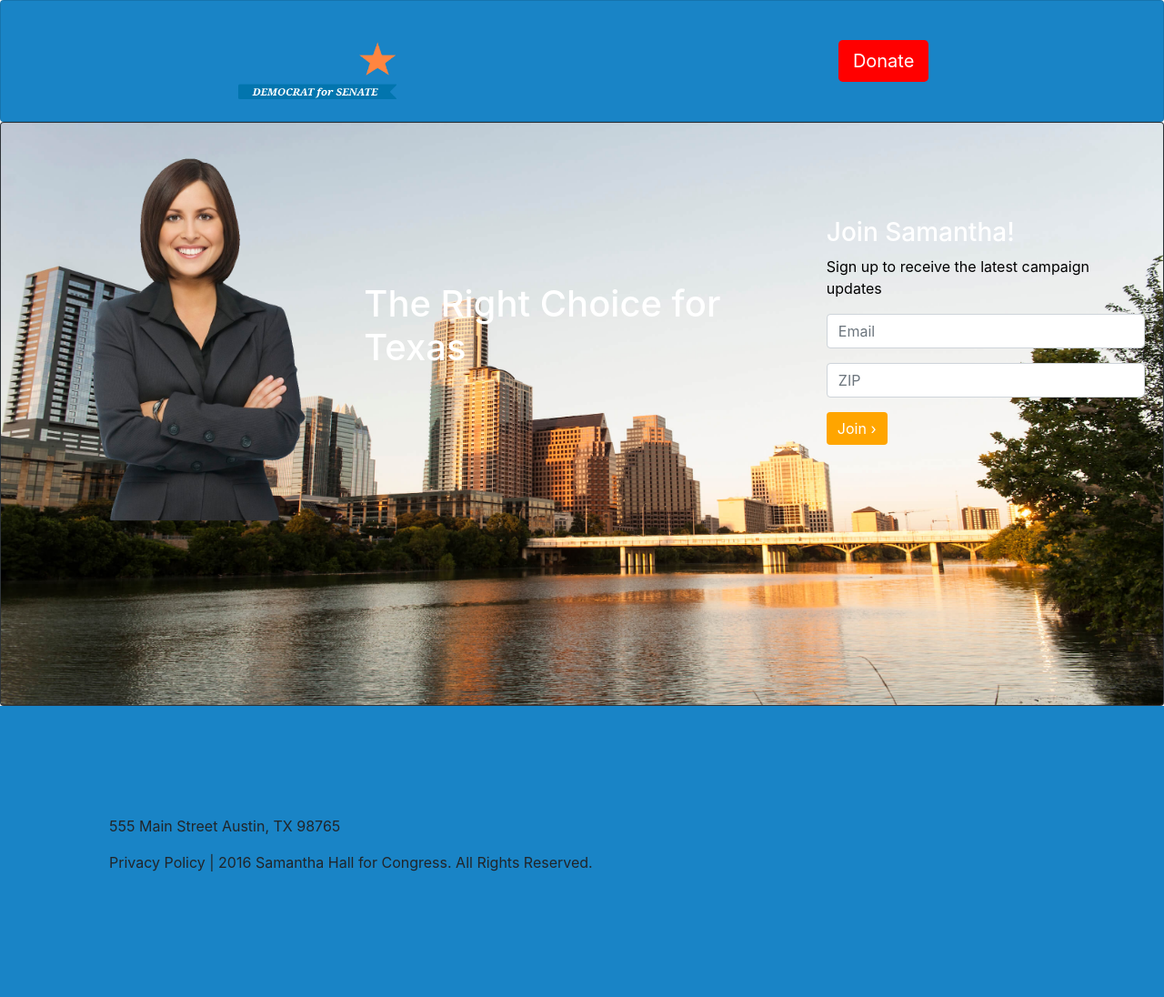
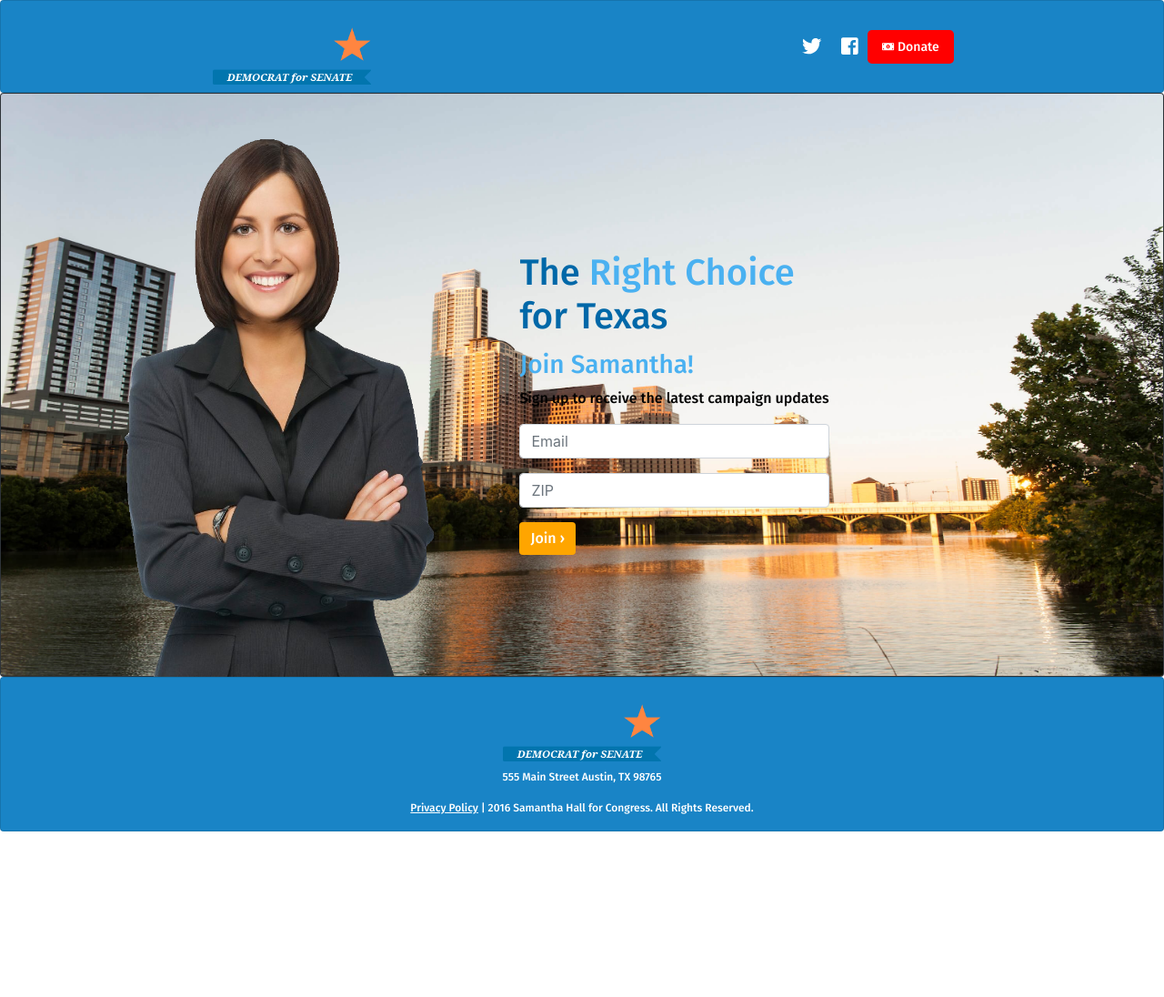
Before and after one commit to greatcambino/bp-partII, a plain HTML site: page index.html in a window 1280 px wide. Shown: the whole page at 91% size. After the commit the page ends 914 px from the top, so only its background shows below. Drawn offline with nearby package versions, Linux system fonts and the light colour scheme.

Commit message:
footer working

```diff
--- a/index.html
+++ b/index.html
@@ -5,79 +5,68 @@
     <meta charset="UTF-8">
     <meta name="viewport" content="width=device-width, initial-scale=1.0">
     <meta http-equiv="X-UA-Compatible" content="ie=edge">
+    <link rel="stylesheet" href="style.css">
+    <link href="https://fonts.googleapis.com/css?family=Fira+Sans:500" rel="stylesheet">
+    <!-- imported bootstrap -->
     <link rel="stylesheet" href="https://maxcdn.bootstrapcdn.com/bootstrap/4.0.0/css/bootstrap.min.css" integrity="sha384-Gn5384xqQ1aoWXA+058RXPxPg6fy4IWvTNh0E263XmFcJlSAwiGgFAW/dAiS6JXm"
         crossorigin="anonymous">
-    <link rel="stylesheet" href="style.css">
-    <title>Document</title>
+    <!-- imported font-awesome -->
+    <script defer src="https://use.fontawesome.com/releases/v5.0.7/js/all.js"></script>
+    <title>Samantha Hall for Senate</title>
 </head>
 
 <body>
-
     <!-- nav bar -->
-    <div class="card" style="background-color:#1984C6; padding:2vh;">
+    <div class="card" style="background-color:#1984C6;">
         <!-- <a class="navbar-brand" href="#">Navbar</a> -->
         <div class="d-flex justify-content-around">
             <img src="images/logo.png" alt="Samantha Hall" height="100" width="180">
             <div class="d-flex align-items-center">
-                <button type="button" class="btn btn-primary btn-lg" style="background-color:red; border:red;">Donate</button>
+                <i class="fab fa-twitter fa-lg" style="color:white; margin:.5em;"></i>
+                <i class="fab fa-facebook-square fa-lg" style="color:white; margin:.5em;"></i>
+                <button type="button" class="btn btn-primary btn-lg" style="background-color:red; border:red; font-family:Fira Sans; font-size:14px;">
+                    <i class="fas fa-money-bill-alt fa-xs"></i> Donate
+                </button>
             </div>
         </div>
     </div>
+
 
     <!-- jumbotron -->
     <div class="card bg-dark text-white">
         <img class="card-img" src="images/texas.jpg" alt="Card image" style="height:80vh;">
         <div class="card-img-overlay">
-
-            <div class="d-flex content-end align-items-center column ">
-                <img src="images/figure.png" alt="Samantha Hall" height="418" width="380">
-                <h1 class="card-title">The Right Choice for Texas</h1>
-
+            <div class="d-flex content-end align-items-center column">
+                <img src="images/figure.png" alt="Samantha Hall" height="418" width="380" style="width:43vw; height:80vh; vertical-align:bottom">
+                <div>
+                    <h1 class="card-title" style="font-family:Fira Sans; color:#0068A8;">
+                        The
+                        <span style="color:#4AB1F1">Right Choice</span>
+                        <br/> for Texas
+                    </h1>
                     <form>
                         <div class="form-group" style="color:white;">
-                        <!-- <label for="exampleInputEmail1">Email address</label> -->
-                        <h3>Join Samantha!</h3>
-                        <p style="color:black">Sign up to receive the latest campaign updates</p>
-                        <input type="email" class="form-control" id="exampleInputEmail1" aria-describedby="emailHelp" placeholder="Email">
+                            <h3 style="font-family:Fira Sans; color:#4AB1F1;">Join Samantha!</h3>
+                            <p style="font-family:Fira Sans; color:black">Sign up to receive the latest campaign updates</p>
+                            <input type="email" class="form-control" id="exampleInputEmail1" placeholder="Email">
                         </div>
                         <div class="form-group">
-                        <!-- <label for="exampleInputPassword1">Password</label> -->
                             <input type="zip" class="form-control" placeholder="ZIP">
                         </div>
-                    <button type="submit" class="btn btn-primary" style="background-color:orange; border: orange;">Join &rsaquo;</button>
+                        <button type="submit" class="btn btn-primary" style="font-family:Fira Sans; background-color:orange; border: orange;">Join &rsaquo;</button>
                     </form>
-                <!-- <p class="card-text">This is a wider card with supporting text below as a natural lead-in to additional content. This content is a little bit longer.</p>
-      <p class="card-text">Last updated 3 mins ago</p> -->
                 </div>
-            <!-- </div> -->
-
-
+            </div>
         </div>
     </div>
 
 
     <!-- footer -->
-    <!-- <ul class="nav" style="background-color: #2E9BDF;">
-        <li class="nav-item">
-            <a class="nav-link active" href="#">Active</a>
-        </li>
-        <li class="nav-item">
-            <a class="nav-link" href="#">Link</a>
-        </li>
-        <li class="nav-item">
-            <a class="nav-link" href="#">Link</a>
-        </li>
-        <li class="nav-item">
-            <a class="nav-link disabled" href="#">Disabled</a>
-        </li>
-    </ul> -->
-
-    <nav style="background-color:#1984C6; padding:15vh; width:100vw">
-
-        <p>555 Main Street Austin, TX 98765</p>
-        <p>Privacy Policy | 2016 Samantha Hall for Congress. All Rights Reserved.</p>
-    </nav>
-
+    <div class="card" style="background-color:#1984C6; width:100vw">
+        <img src="images/logo.png" alt="Samantha Hall" height="100" width="180" style="margin: 0 auto;">
+        <p style="text-align:center; color:white; font-family:Fira Sans; font-size: 12px;">555 Main Street Austin, TX 98765</p>
+        <p style="text-align:center; color:white; font-family:Fira Sans; font-size: 12px;"> <span style="text-decoration: underline;">Privacy Policy</span> | 2016 Samantha Hall for Congress. All Rights Reserved.</p>
+    </div>
 
 
 </body>
--- a/style.css
+++ b/style.css
@@ -1,3 +1,3 @@
-.jumbotron {
-    background-image: url("texas.jpg");
+body {
+    font-family: 'Fira Sans', sans-serif;
 }
```
Lines whose indentation alone changed are shown as unchanged.
